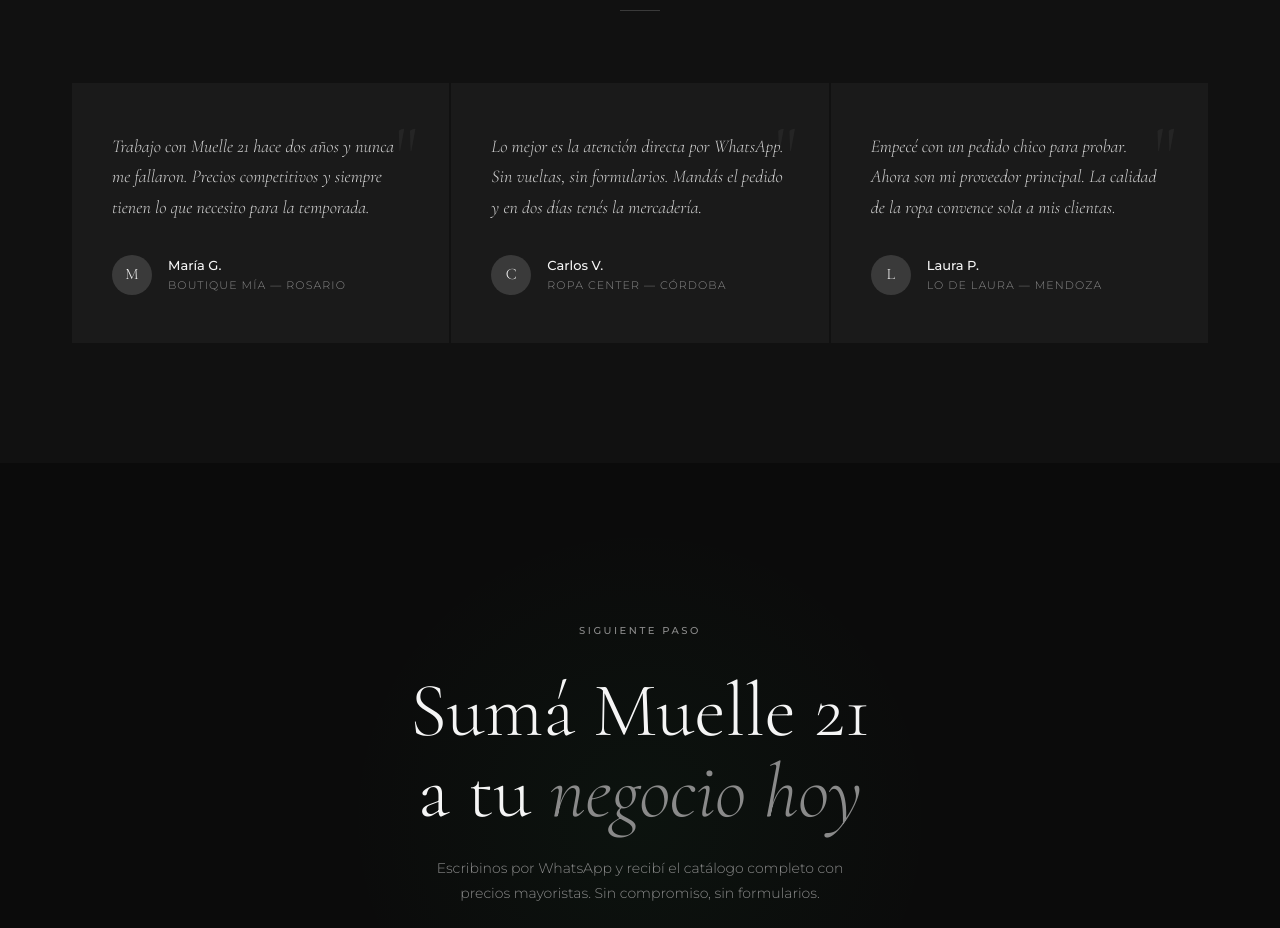
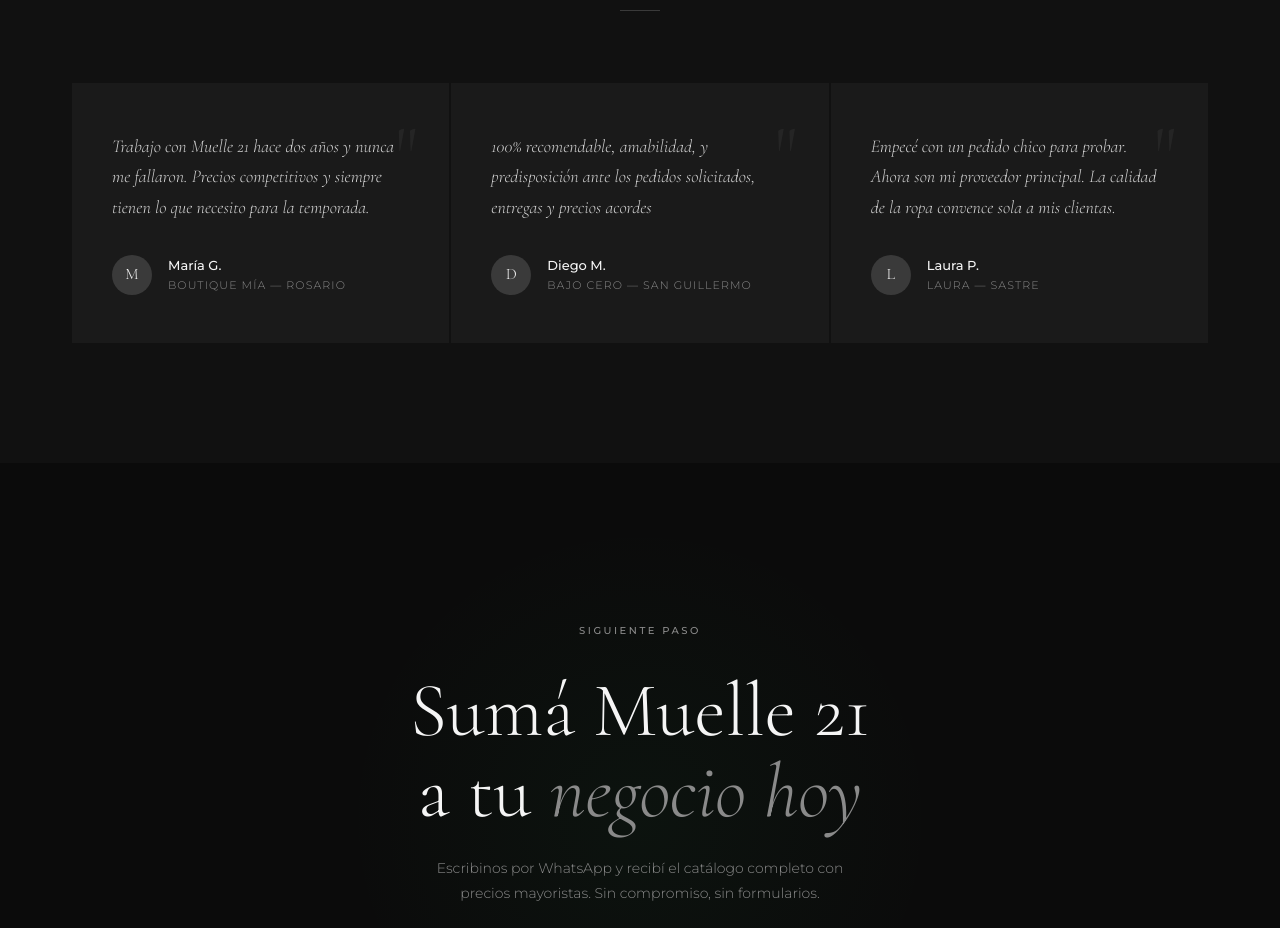
Before and after one commit to ImprovingTheCentury/muelle21, a plain HTML site: page index.html in a window 1280 px wide. Shown: the part 4620-5548 px from the top of the page. Drawn offline with nearby package versions, Linux system fonts and the light colour scheme.

Commit message:
primer testimonio

```diff
--- a/index.html
+++ b/index.html
@@ -393,12 +393,12 @@
         </div>
         <div class="testimonial-card reveal reveal-delay-1">
           <span class="quote-mark">"</span>
-          <p class="testimonial-quote">Lo mejor es la atención directa por WhatsApp. Sin vueltas, sin formularios. Mandás el pedido y en dos días tenés la mercadería.</p>
+          <p class="testimonial-quote">100% recomendable, amabilidad, y predisposición ante los pedidos solicitados, entregas y precios acordes</p>
           <div class="testimonial-author">
-            <div class="author-avatar">C</div>
+            <div class="author-avatar">D</div>
             <div>
-              <div class="author-name">Carlos V.</div>
-              <div class="author-biz">Ropa Center — Córdoba</div>
+              <div class="author-name">Diego M.</div>
+              <div class="author-biz">Bajo Cero — San Guillermo</div>
             </div>
           </div>
         </div>
@@ -409,7 +409,7 @@
             <div class="author-avatar">L</div>
             <div>
               <div class="author-name">Laura P.</div>
-              <div class="author-biz">Lo de Laura — Mendoza</div>
+              <div class="author-biz">Laura — Sastre</div>
             </div>
           </div>
         </div>
```
